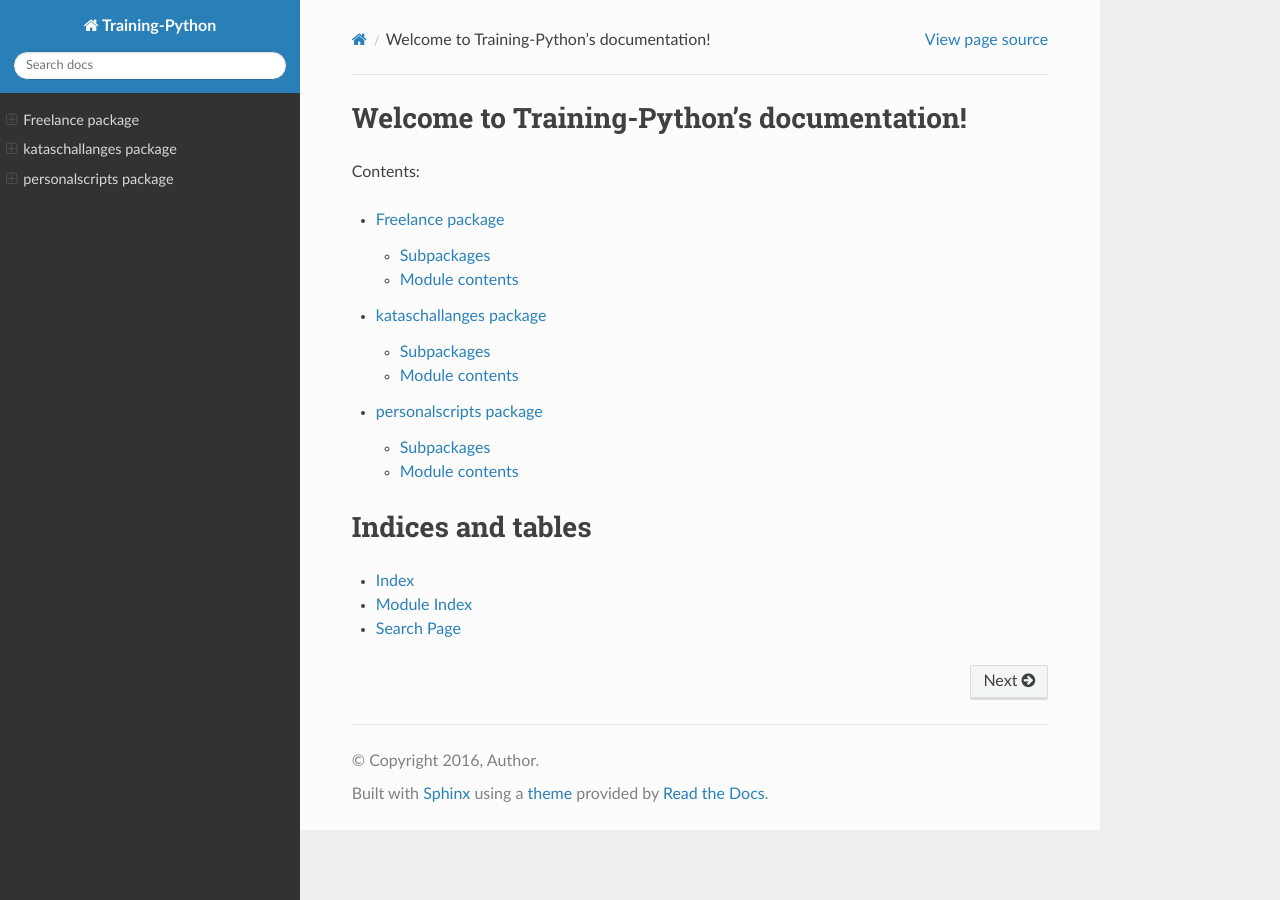
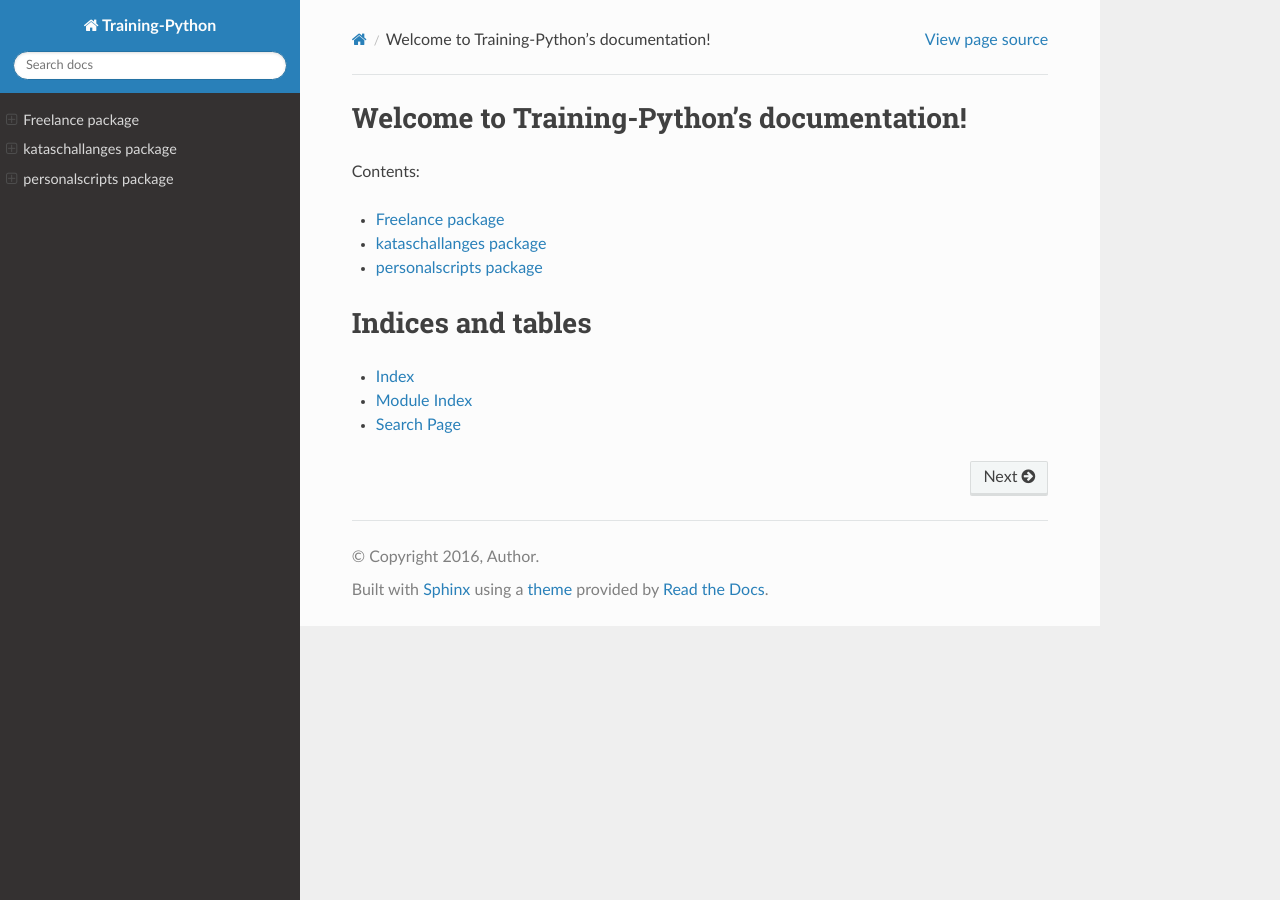
Before and after one commit to ELC/training-matplotlib, a Sphinx documentation site: the page built from docs/source/index.rst, in a window 1280 px wide. Built offline with Sphinx 7.4.7 and the Read the Docs theme 2.0.0, drawn with Linux system fonts in a browser that asks for light colours.

```diff
--- a/docs/source/conf.py
+++ b/docs/source/conf.py
@@ -134,8 +134,7 @@ html_theme_path = [sphinx_rtd_theme.get_html_theme_path()]
 
 html_theme_options = {
     'collapse_navigation': False,
-    'display_version': False,
-    'navigation_depth': 3,
+    'display_version': False
 }
 
 # Theme options are theme-specific and customize the look and feel of a theme
--- a/docs/source/index.rst
+++ b/docs/source/index.rst
@@ -9,7 +9,7 @@ Welcome to Training-Python's documentation!
 Contents:
 
 .. toctree::
-   :maxdepth: 2
+   :maxdepth: 1
 
    Freelance
    kataschallanges
```
